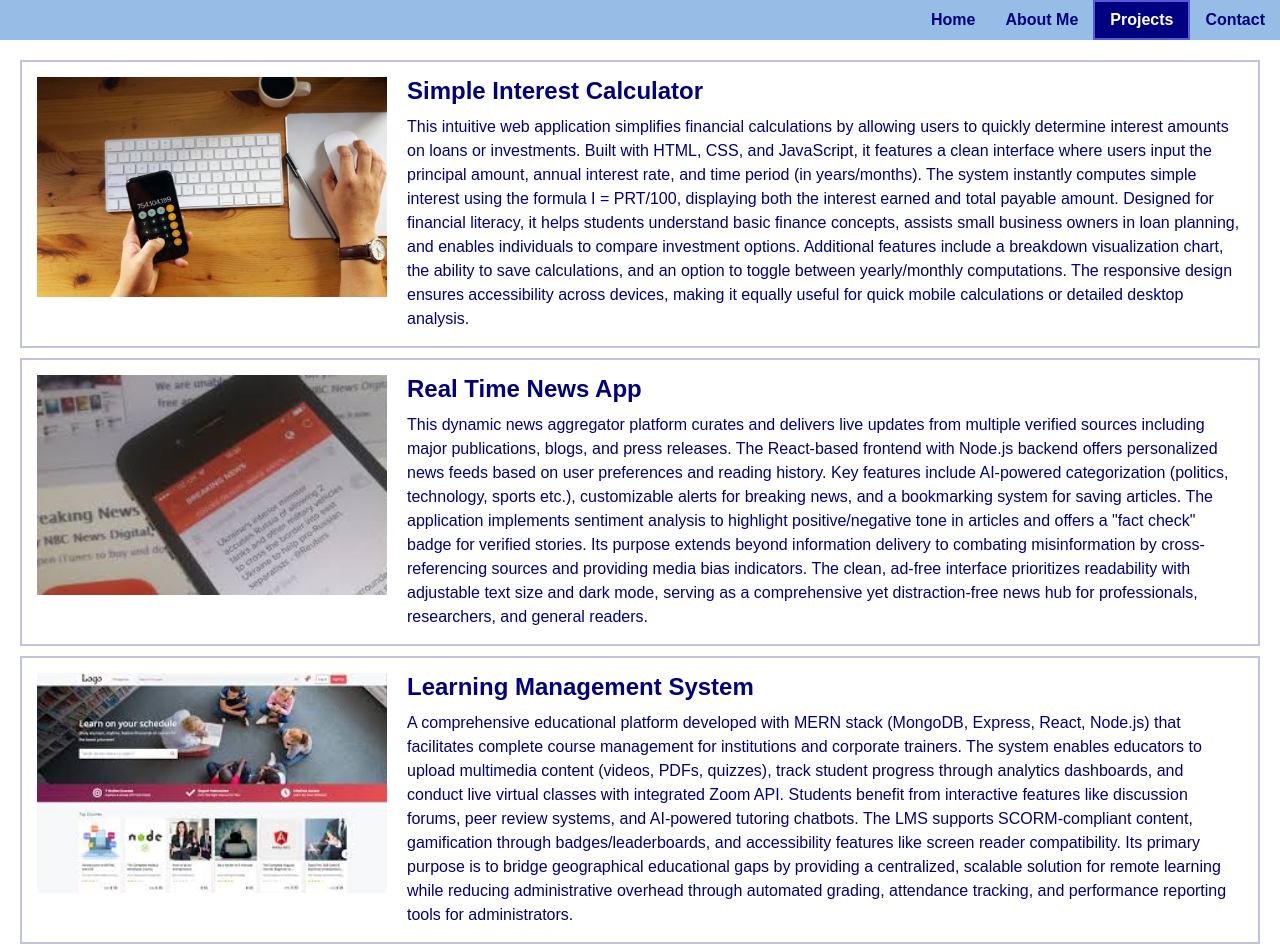
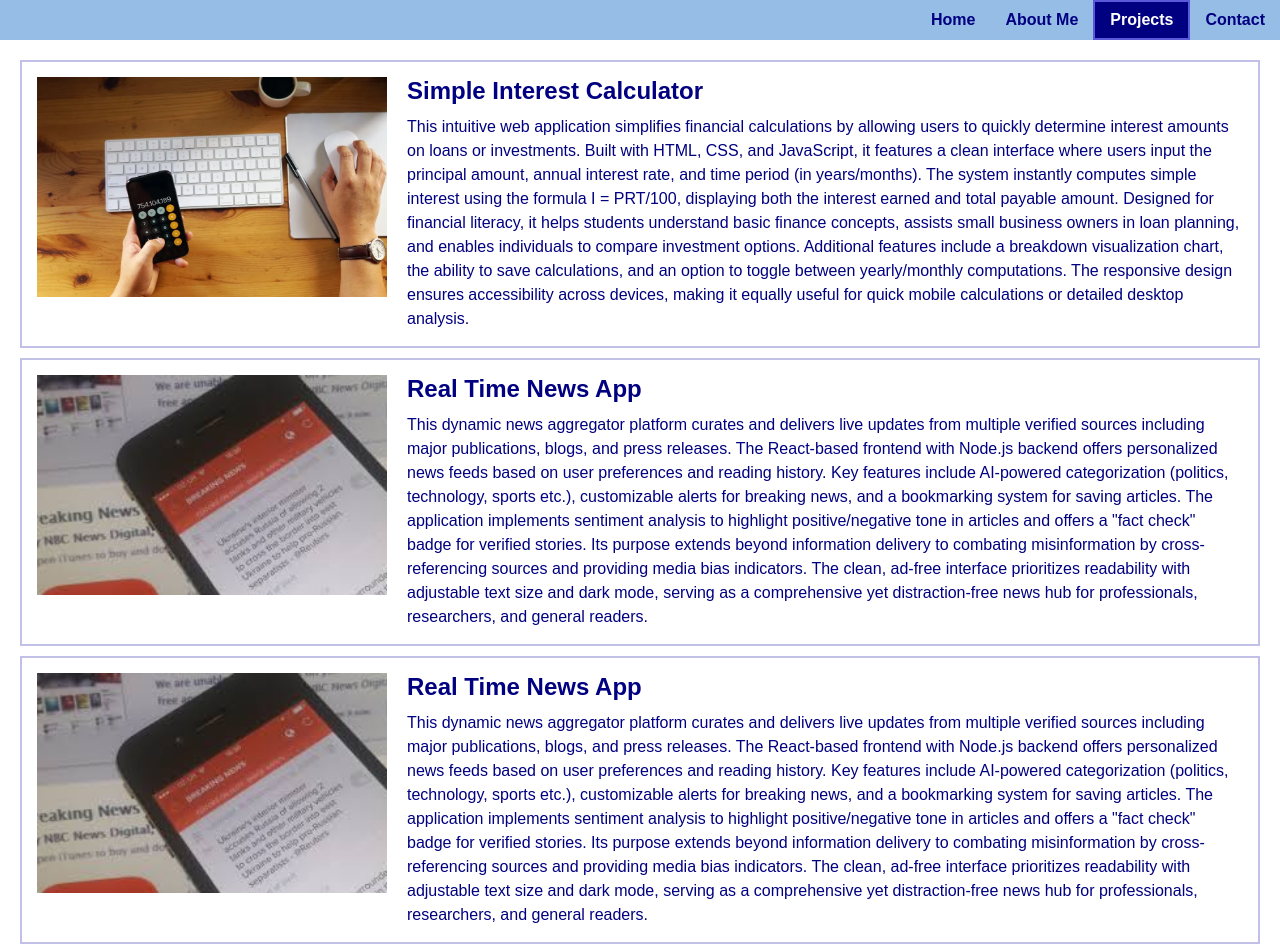
Before and after one commit to SaiVidyaSri/Portfolio, a plain HTML site: page project.html in a window 1280 px wide. Shown: the top 952 px of the page. Drawn offline with Linux system fonts and the light colour scheme.

Commit message:
Update project.html

```diff
--- a/project.html
+++ b/project.html
@@ -195,6 +195,13 @@
                 <p>This dynamic news aggregator platform curates and delivers live updates from multiple verified sources including major publications, blogs, and press releases. The React-based frontend with Node.js backend offers personalized news feeds based on user preferences and reading history. Key features include AI-powered categorization (politics, technology, sports etc.), customizable alerts for breaking news, and a bookmarking system for saving articles. The application implements sentiment analysis to highlight positive/negative tone in articles and offers a "fact check" badge for verified stories. Its purpose extends beyond information delivery to combating misinformation by cross-referencing sources and providing media bias indicators. The clean, ad-free interface prioritizes readability with adjustable text size and dark mode, serving as a comprehensive yet distraction-free news hub for professionals, researchers, and general readers.</p>
             </div>
         </div>
+        <div class="project">
+            <img src="NewsApp.jpg" alt="Real Time News App">
+            <div class="project-content">
+                <h2>Real Time News App</h2>
+                <p>This dynamic news aggregator platform curates and delivers live updates from multiple verified sources including major publications, blogs, and press releases. The React-based frontend with Node.js backend offers personalized news feeds based on user preferences and reading history. Key features include AI-powered categorization (politics, technology, sports etc.), customizable alerts for breaking news, and a bookmarking system for saving articles. The application implements sentiment analysis to highlight positive/negative tone in articles and offers a "fact check" badge for verified stories. Its purpose extends beyond information delivery to combating misinformation by cross-referencing sources and providing media bias indicators. The clean, ad-free interface prioritizes readability with adjustable text size and dark mode, serving as a comprehensive yet distraction-free news hub for professionals, researchers, and general readers.</p>
+            </div>
+        </div>
 
         <div class="project">
             <img src="LearningManagementSystem.jpg" alt="Learning Management System">
```
